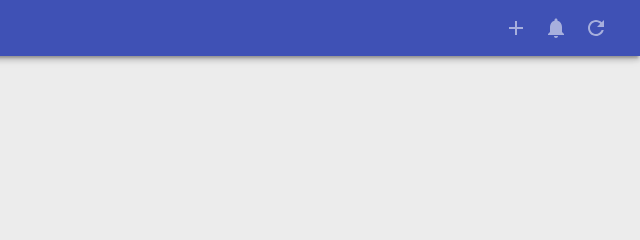
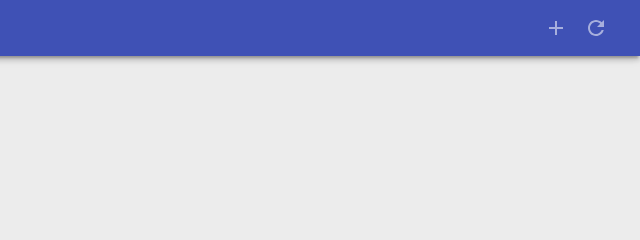
Before and after one commit to thunderbird11/weatherPWA, a website: page index.html in a window 1280 px wide. Shown: the top 240 px of the page, 640-1280 px from the left. Drawn offline with Linux system fonts and the light colour scheme.

Commit message:
update readme

```diff
--- a/index.html
+++ b/index.html
@@ -28,7 +28,6 @@
     <button id="butAddConfirm" class="headerButton hidden"  aria-label="Confirm"></button>
     <button id="butAddCancel" class="headerButton hidden" aria-label="Cancel" ></button>
     <button id="butAdd" class="headerButton" aria-label="Add"></button>
-    <button id="butNotifications" class="headerButton" aria-label="Notifications"></button>
     <button id="butRefresh" class="headerButton" aria-label="Refresh"></button>
   </header>
 
```
Also changed, not shown: README.md.
